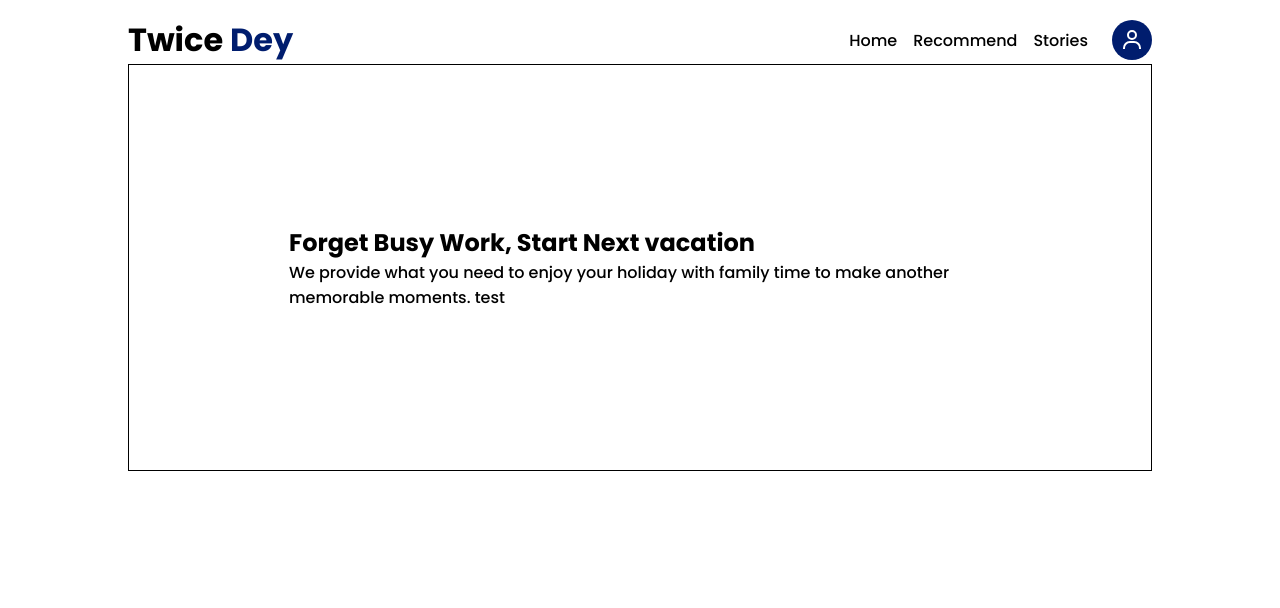
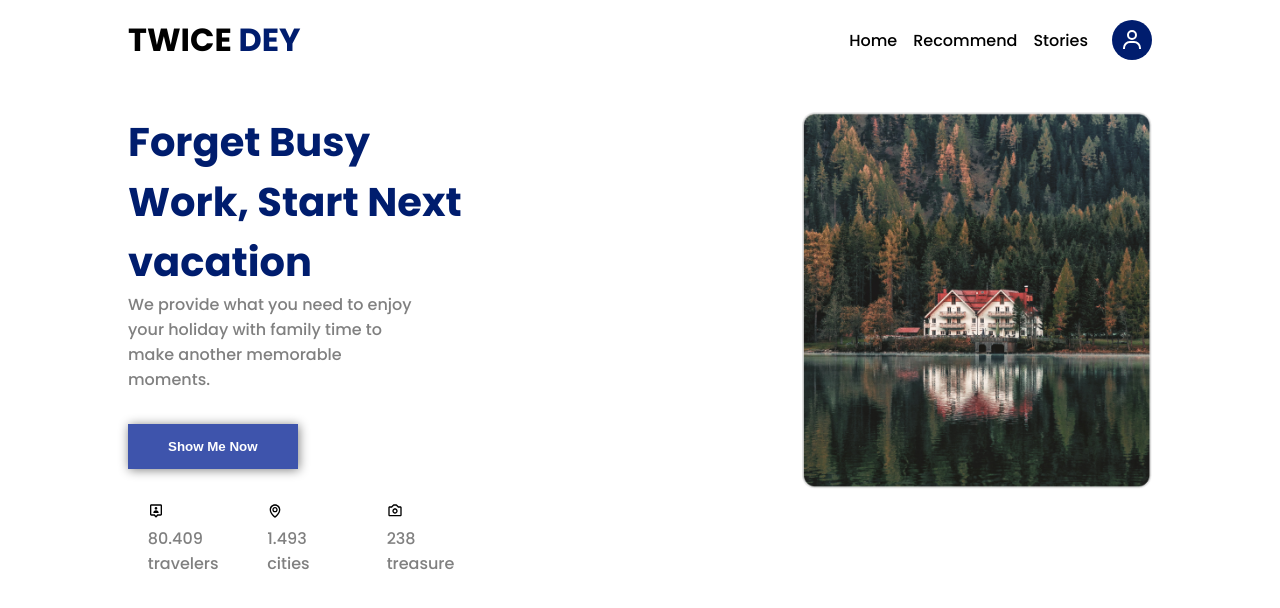
Before and after one commit to gungdikaebs/twice-dey, a React (Vite) app: page / in a window 1280 px wide. Shown: the top 608 px of the page. Built offline with nearby package versions, Linux system fonts and the light colour scheme.

Commit message:
Create a Hero Section

```diff
--- a/src/App.css
+++ b/src/App.css
@@ -8,8 +8,20 @@
     --primary-color: #001D6E;
     --secondary-color: #ffffff;
     --desc-color: #808080;
+    --button-color: #3E54AC;
 }
 
 body {
     font-family: 'Poppins', sans-serif;
 }
+
+.button {
+    font-weight: 700;
+    padding: 15px 40px 15px 40px;
+    margin: 2rem 0;
+    border: none;
+
+    box-shadow: 1px 1px 10px var(--desc-color);
+    color: white;
+    background-color: var(--button-color);
+}
--- a/src/component/Hero/Hero.css
+++ b/src/component/Hero/Hero.css
@@ -2,10 +2,38 @@
     width: 80%;
     display: flex;
     /* justify-content: center; */
-    border: 1px solid;
+    /* border: 1px solid; */
     margin-top: 2rem;
-    padding: 10rem;
+    padding-top: 3rem;
     margin: auto;
 }
 
-.container-hero .left {}
+.container-hero {
+    display: flex;
+    justify-content: space-between;
+}
+
+.container-hero .left {
+    width: 35%;
+}
+.container-hero .left .title {
+    color: var(--primary-color);
+    font-weight: 700;
+    font-size: 2.5rem;
+}
+.container-hero .left .desc {
+    color: var(--desc-color);
+    width: 80%;
+}
+.container-hero .left .hero-icons {
+    display: flex;
+    justify-content: space-around;
+}
+.container-hero .left .hero-icons .desc {
+    max-width: 5rem;
+}
+
+
+.container-hero .right .hero-image{
+    max-width: 350px;
+}
--- a/src/component/Hero/Hero.jsx
+++ b/src/component/Hero/Hero.jsx
@@ -1,5 +1,7 @@
 import React from "react";
 import "./Hero.css";
+import { BiUserPin, BiCamera, BiMap } from "react-icons/bi";
+import hero_img from "../../assets/hero_img.png";
 
 const Hero = () => {
   return (
@@ -7,12 +9,31 @@ const Hero = () => {
       <div className="container-hero">
         <div className="left">
           <h1 className="title">Forget Busy Work, Start Next vacation</h1>
-          <p>
+          <p className="desc">
             We provide what you need to enjoy your holiday with family time to
-            make another memorable moments. test
+            make another memorable moments.
           </p>
+          <button className="button">
+            Show Me Now
+          </button>
+          <div className="hero-icons">
+            <div className="traveler-icon">
+              <BiUserPin/>
+            <p className="desc">80.409 travelers</p>
+            </div>
+            <div className="cities-icon">
+              <BiMap/>
+            <p className="desc">1.493 cities</p>
+            </div>
+            <div className="treasure-icon">
+              <BiCamera/>
+            <p className="desc">238 treasure</p>
+            </div>
+          </div>
         </div>
-        <div className="right"></div>
+        <div className="right">
+          <img className="hero-image" src={hero_img} alt="" />
+        </div>
       </div>
     </section>
   );
--- a/src/component/Navbar/Navbar.jsx
+++ b/src/component/Navbar/Navbar.jsx
@@ -8,7 +8,7 @@ const Navbar = () => {
       <div className="container-navbar">
         <div className="content">
           <div className="left">
-            Twice <span>Dey</span>
+            TWICE <span>DEY</span>
           </div>
           <div className="right">
             <div className="text">
```
Also changed, not shown: src/assets/hero_img.png (added).
